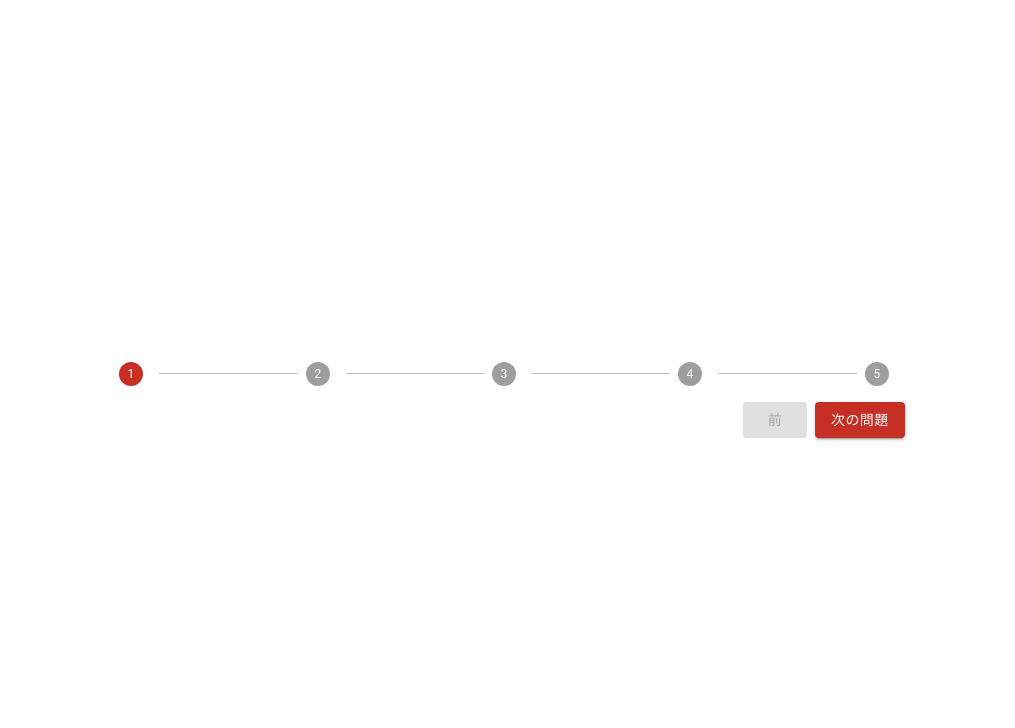
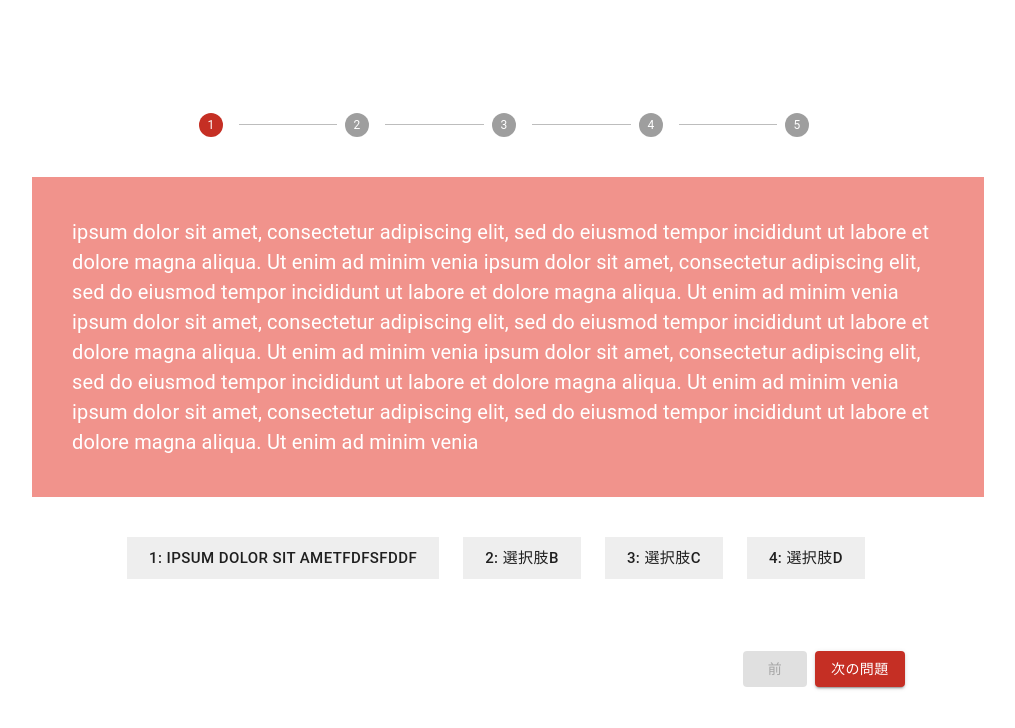
Before and after one commit to ju-to-sh/TypingPlus-front, a React (Create React App) app in the folder app/: page /question in a window 1280 px wide. Shown: the top 728 px of the page, without its empty margins (132-1147 px from the left). Built offline with nearby package versions, Linux system fonts and the light colour scheme; no server answers.

Commit message:
レイアウト作成

```diff
--- a/app/src/components/organisms/common/LinearStepper.tsx
+++ b/app/src/components/organisms/common/LinearStepper.tsx
@@ -1,4 +1,4 @@
-import { Step, StepLabel, Stepper } from "@mui/material";
+import { Stack, Step, StepLabel, Stepper } from "@mui/material";
 import { FC, ReactNode, memo } from "react";
 import { useRecoilValue } from "recoil";
 import { questionStepState } from "../../../store/questionStepState";
--- a/app/src/components/pages/Question.tsx
+++ b/app/src/components/pages/Question.tsx
@@ -1,15 +1,49 @@
 import { FC, memo } from "react";
 import { LinearStepper } from "../organisms/common/LinearStepper";
-import { Button, Grid } from "@mui/material";
+import { Box, Button, Grid } from "@mui/material";
 import { QuestionButton } from "../molecules/questionButton";
+
+const choices: Array<string> = ["ipsum dolor sit ametfdfsfddf", "選択肢b", "選択肢c", "選択肢d"];
 
 export const Question: FC = memo(() => {
   return (
-    <Grid container direction="row" sx={{ minWidth: 600, maxWidth: 1000 }} margin="0 auto" justifyContent="center" alignItems="center" height="100vh" p={3}>
-      <Grid item xs={10} textAlign="center" margin="0 auto">
-        <LinearStepper />
-        <QuestionButton />
+    <Box sx={{ display: "flex", alignItems: "center", height: "100vh" }}>
+      <Grid container direction="row" sx={{ minWidth: 600, maxWidth: 1000 }} margin="0 auto" justifyContent="center" alignItems="center" p={3}>
+        <Grid item xs={8} textAlign="center" mb={5}>
+          <LinearStepper />
+        </Grid>
+        <Grid item width="100%" minHeight="200px" textAlign="left" bgcolor="#F1938C" color="#fff" p={5} fontSize={{ sm: "16px", md: "20px" }} mb={5}>
+          ipsum dolor sit amet, consectetur adipiscing elit, sed do eiusmod tempor incididunt ut labore et dolore magna aliqua. Ut enim ad minim venia ipsum dolor sit amet, consectetur adipiscing
+          elit, sed do eiusmod tempor incididunt ut labore et dolore magna aliqua. Ut enim ad minim venia ipsum dolor sit amet, consectetur adipiscing elit, sed do eiusmod tempor incididunt ut labore
+          et dolore magna aliqua. Ut enim ad minim venia ipsum dolor sit amet, consectetur adipiscing elit, sed do eiusmod tempor incididunt ut labore et dolore magna aliqua. Ut enim ad minim venia
+          ipsum dolor sit amet, consectetur adipiscing elit, sed do eiusmod tempor incididunt ut labore et dolore magna aliqua. Ut enim ad minim venia
+        </Grid>
+        <Grid item xs={12} textAlign="center" pb={5}>
+          {choices.map((choice, index) => (
+            <Button
+              key={index}
+              size="large"
+              variant="contained"
+              color="secondary"
+              sx={{
+                marginRight: "24px",
+                marginBottom: "16px",
+                borderRadius: "0px",
+                boxShadow: "none",
+                "&:hover": {
+                  color: "#fff",
+                  backgroundColor: "#F1938C",
+                },
+              }}
+            >
+              {`${index + 1}: ${choice}`}
+            </Button>
+          ))}
+        </Grid>
+        <Grid item xs={10} textAlign="center">
+          <QuestionButton />
+        </Grid>
       </Grid>
-    </Grid>
+    </Box>
   );
 });
```
